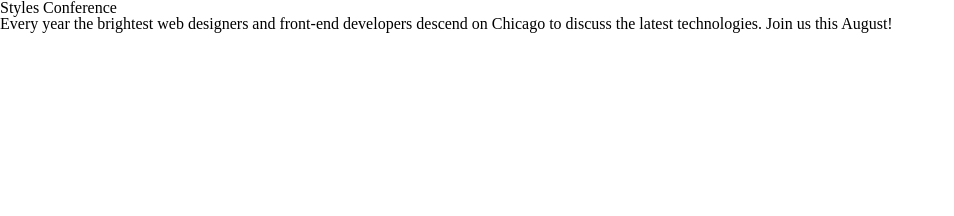
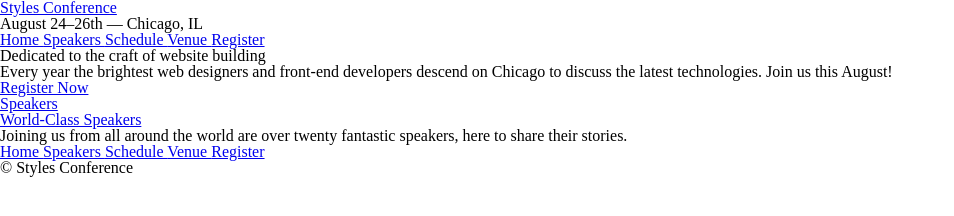
Before and after one commit to roycan/html_css, a plain HTML site: page index.html in a window 1280 px wide. Shown: the whole page, without its empty margins (0-954 px from the left). Drawn offline with Linux system fonts and the light colour scheme.

Commit message:
add html pages with header and footer

```diff
--- a/index.html
+++ b/index.html
@@ -1,4 +1,5 @@
 <DOCTYPE! html>
+<!-- comment -->
 
 <html lang="en">
 <head>
@@ -8,8 +9,48 @@
 </head>
 
 <body>
-<h1>Styles Conference</h1>
-  <p>Every year the brightest web designers and front-end developers descend on Chicago to discuss the latest technologies. Join us this August!</p>
+  <header>
+    <a href="index.html"><h1>Styles Conference</h1></a>
+    <h3>August 24&ndash;26th &mdash; Chicago, IL</h3>
+
+    <nav>
+      <a href="index.html"> Home </a>
+      <a href="speakers.html"> Speakers </a>
+      <a href="schedule.html"> Schedule </a>
+      <a href="venue.html"> Venue </a>
+      <a href="register.html"> Register </a>
+    </nav>
+
+  </header>
+
+  <section>
+    <h2> Dedicated to the craft of website building </h2>
+    <p>Every year the brightest web designers and front-end developers descend on Chicago to     discuss the latest technologies. Join us this August!</p>
+    <a href="register"> Register Now </a>
+
+    <section>
+      <a href="speakers.html">
+      <h5>Speakers</h5>
+      <h3>World-Class Speakers</h3>
+      </a>
+      <p>Joining us from all around the world are over twenty fantastic speakers, here to share their stories.</p>
+    </section>
+
+  </section>
+
+  <footer>
+
+    <nav>
+      <a href="index.html"> Home </a>
+      <a href="speakers.html"> Speakers </a>
+      <a href="schedule.html"> Schedule </a>
+      <a href="venue.html"> Venue </a>
+      <a href="register.html"> Register </a>
+    </nav>
+
+    <small> &copy; Styles Conference</small>
+  </footer>
+
 </body>
 
 </html>
```
Also changed, not shown: register.html (added, +37 -0 lines), schedule.html (added, +37 -0 lines), speakers.html (added, +37 -0 lines), venue.html (added, +37 -0 lines).
